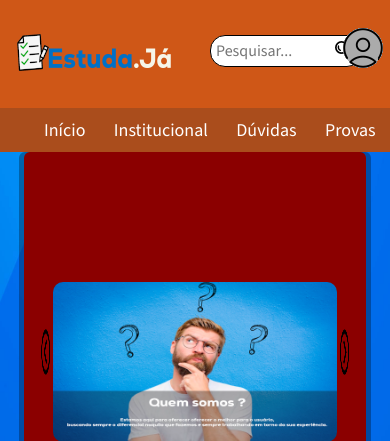
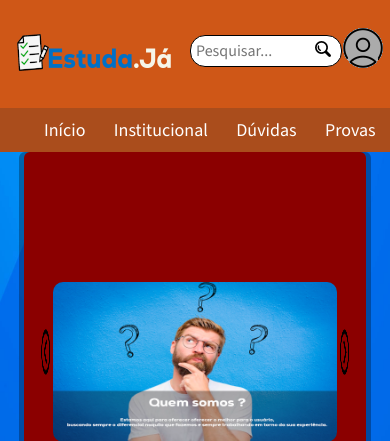
Before and after one commit to Matheus-M-Braga/projeto-bancodequestoes, a PHP site: page /index.html in a window 390 px wide. Shown: the top 441 px of the page. Run offline with PHP 8.4, Linux system fonts and the light colour scheme.

Commit message:
ajuste-mobile3

```diff
--- a/estilos/mediaquery.css
+++ b/estilos/mediaquery.css
@@ -18,7 +18,7 @@
         height: 30px;
         position: absolute;
         top: 35px;
-        left: 210px;
+        left: 190px;
     }
     #btnBusca{
         position: absolute;
```
